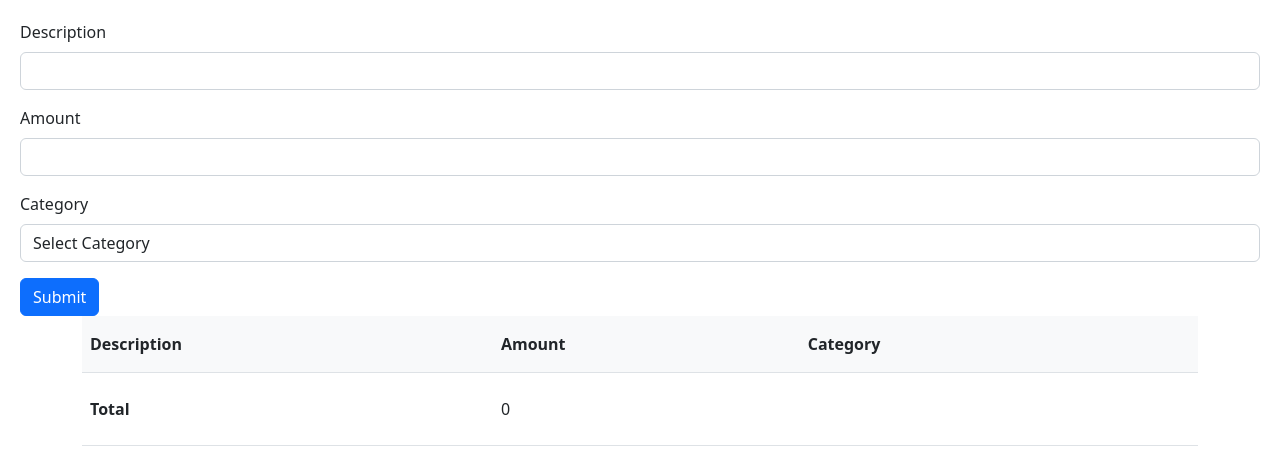
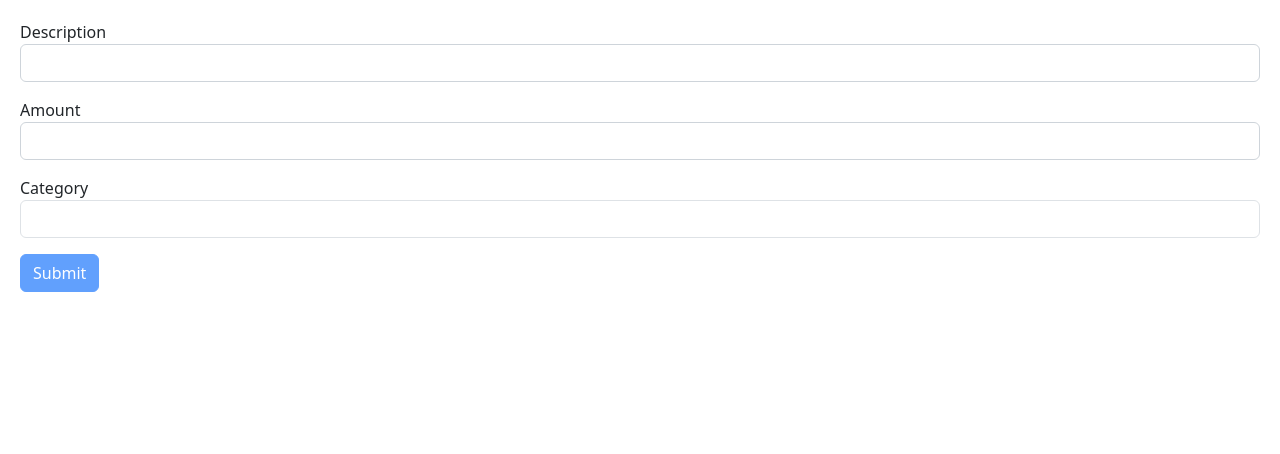
Before and after one commit to Amumug/mosh-react-app, a React (Vite) app: page / in a window 1280 px wide. Shown: the top 454 px of the page. Built offline with nearby package versions, Linux system fonts and the light colour scheme.

Commit message:
React App

```diff
--- a/src/App.tsx
+++ b/src/App.tsx
@@ -5,8 +5,8 @@ import NewForm from "./components/TableResult";
 function App() {
   return (
     <div>
-      {/* <Form></Form> */}
-      <NewForm></NewForm>
+      <Form></Form>
+      {/* <NewForm></NewForm> */}
     </div>
   );
 }
```
Also changed, not shown: src/components/expense-tracker/components/ExpenseList.tsx (added, +9 -0 lines).
